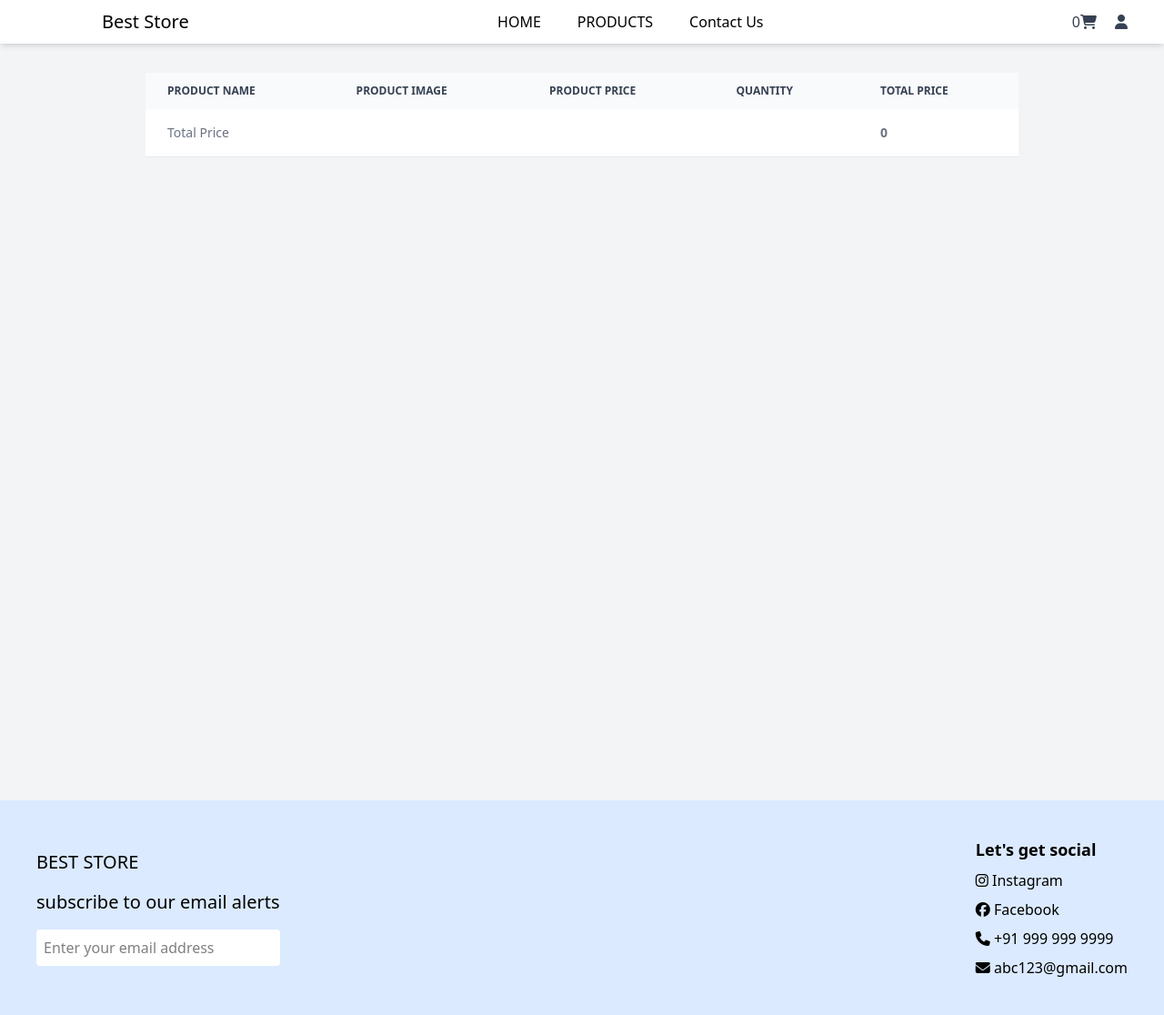
After one commit to favorito26/ecom_website, a PHP site: page /user/order_details.php?id=1 in a window 1280 px wide. The commit adds this page. Shown: the whole page at 91% size. Run offline with PHP 8.4, Linux system fonts and the light colour scheme; the visitor is signed in with stand-in values (Sample User, id 1); data that the repository does not hold is empty.

Commit message:
Initial commit

```diff
--- a/user/css/output.css
+++ b/user/css/output.css
@@ -1566,6 +1636,11 @@ h1 {
   inherits: false;
   initial-value: 0 0 #0000;
 }
+@property --tw-outline-style {
+  syntax: "*";
+  inherits: false;
+  initial-value: solid;
+}
 @property --tw-translate-x {
   syntax: "*";
   inherits: false;
--- a/user/my_orders.php
+++ b/user/my_orders.php
@@ -32,7 +32,7 @@
                 while ($row = mysqli_fetch_assoc($res)) {?>
                 <tr>
                     <td class="px-6 py-3">
-                        <?php echo $row['id']?>
+                        <a class="bg-black px-10 py-3 mt-2 text-center hover:bg-gray-700 text-white m-2" href="order_details.php?id=<?php echo $row['id']?>"><?php echo $row['id']?></a>
                     </td>
                     <td class="px-6 py-3">
                         <?php echo $row['added_on']?>
--- /dev/null
+++ b/user/order_details.php
@@ -0,0 +1,65 @@
+<?php include 'header.php';
+$order_id = get_safe_value($conn, $_GET['id']);
+?>
+
+<main class="mt-20 md:mx-40 mx-2 min-h-screen">
+    <div class="relative overflow-x-auto">
+        <table class="w-full text-sm text-left rtl:text-right text-gray-500 ">
+            <thead class="text-xs text-gray-700 uppercase bg-gray-50  ">
+                <tr>
+                    <th scope="col" class="px-6 py-3">
+                        Product Name
+                    </th>
+                    <th scope="col" class="px-6 py-3">
+                        Product Image
+                    </th>
+                    <th scope="col" class="px-6 py-3">
+                        Product Price
+                    </th>
+                    <th scope="col" class="px-6 py-3">
+                        Quantity
+                    </th>
+                    <th scope="col" class="px-6 py-3">
+                        Total price
+                    </th>
+                </tr>
+            </thead>
+            <tbody>
+                <?php $uid = $_SESSION['USER_ID'];
+                $res = mysqli_query($conn, "select distinct(order_detail.id), order_detail.*,product.name,product.image from order_detail,product,orders where order_detail.order_id='$order_id' and orders.user_id='$uid' and order_detail.product_id=product.id");
+                $total_price =0;
+                while ($row = mysqli_fetch_assoc($res)) {
+                    $total_price =$total_price+($row['qty']*$row['price']);
+                ?>
+                   <tr class="bg-white border-b  border-gray-200">
+                        <td scope="row" class="px-6 py-4">
+                            <?php echo $row['name']; ?>
+                        </td>
+                        <td scope="row" class="px-6 py-4">
+                            <img class="w-36 h-36" src="<?php echo PRODUCT_IMAGE_SITE_PATH . $row['image'] ?>" alt="">
+                        </td>
+                        <td scope="row" class="px-6 py-4">
+                            <?php echo $row['price']; ?>
+                        </td>
+                        <td scope="row" class="px-6 py-4">
+                            <?php echo $row['qty']; ?>
+                        </td>
+                        <td scope="row" class="px-6 py-4">
+                            <?php echo $row['price'] * $row['qty']; ?>
+                        </td>
+                    </tr>
+                <?php } ?>
+                <tr class="bg-white border-b  border-gray-200">
+                    <td colspan="4" class="px-6 py-4">
+                        Total Price
+                    </td>
+                    <td class="px-6 py-4 font-bold">
+                        <?php echo $total_price;?>
+                    </td>
+                </tr>
+                </tr>
+            </tbody>
+        </table>
+    </div>
+</main>
+<?php include 'bottom.php' ?>
```
Also changed, not shown: other parts of user/css/output.css (+70 -0 lines).
